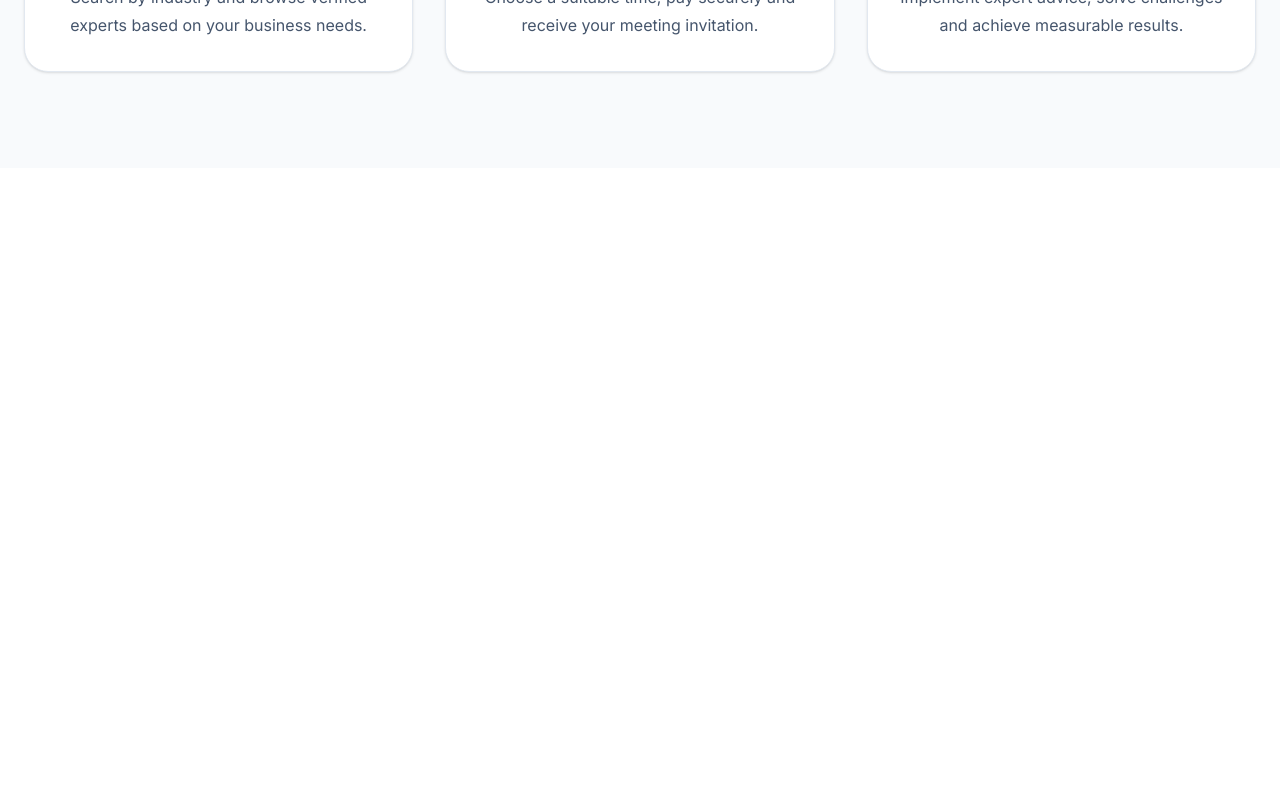
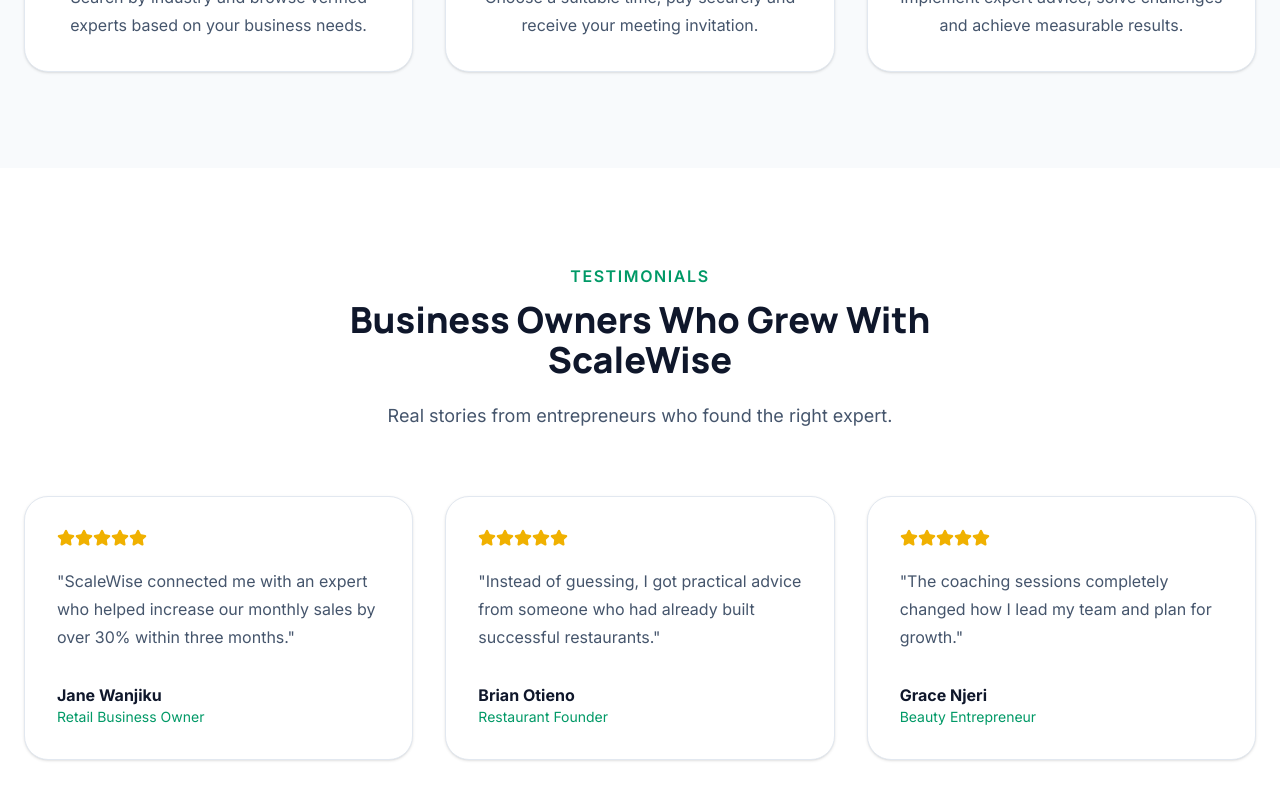
Before and after one commit to Grace4549/scalewise-v1, a React (Vite) app: page / in a window 1280 px wide. Shown: the part 4467-5267 px from the top of the page. Before the commit the page ends 4635 px from the top, so only its background shows below. Built offline with nearby package versions, Linux system fonts and the light colour scheme.

Commit message:
Add testimonials section

```diff
--- a/src/Components/Testimonials.jsx
+++ b/src/Components/Testimonials.jsx
@@ -0,0 +1,70 @@
+import { Star } from "lucide-react";
+import Container from "./ui/Container";
+import SectionTitle from "./ui/SectionTitle";
+import Card from "./ui/Card";
+
+const testimonials = [
+  {
+    name: "Jane Wanjiku",
+    company: "Retail Business Owner",
+    review:
+      "ScaleWise connected me with an expert who helped increase our monthly sales by over 30% within three months.",
+  },
+  {
+    name: "Brian Otieno",
+    company: "Restaurant Founder",
+    review:
+      "Instead of guessing, I got practical advice from someone who had already built successful restaurants.",
+  },
+  {
+    name: "Grace Njeri",
+    company: "Beauty Entrepreneur",
+    review:
+      "The coaching sessions completely changed how I lead my team and plan for growth.",
+  },
+];
+
+export default function Testimonials() {
+  return (
+    <section className="py-24">
+      <Container>
+        <SectionTitle
+          eyebrow="Testimonials"
+          title="Business Owners Who Grew With ScaleWise"
+          description="Real stories from entrepreneurs who found the right expert."
+        />
+
+        <div className="grid gap-8 md:grid-cols-3">
+          {testimonials.map((item) => (
+            <Card key={item.name}>
+              <div className="mb-5 flex">
+                {[...Array(5)].map((_, i) => (
+                  <Star
+                    key={i}
+                    size={18}
+                    fill="currentColor"
+                    className="text-yellow-500"
+                  />
+                ))}
+              </div>
+
+              <p className="leading-7 text-slate-600">
+                "{item.review}"
+              </p>
+
+              <div className="mt-8">
+                <h4 className="font-bold text-slate-900">
+                  {item.name}
+                </h4>
+
+                <p className="text-sm text-emerald-600">
+                  {item.company}
+                </p>
+              </div>
+            </Card>
+          ))}
+        </div>
+      </Container>
+    </section>
+  );
+}
--- a/src/Pages/Home.jsx
+++ b/src/Pages/Home.jsx
@@ -5,6 +5,7 @@
 import Industries from "../components/Industries";
 import FeaturedExperts from "../components/FeaturedExperts";
 import HowItWorks from "../components/HowItWorks";
+import Testimonials from "../components/Testimonials";
 
 function Home() {
   return (
@@ -16,6 +17,7 @@
       <Industries />
       <FeaturedExperts />
       <HowItWorks />
+      <Testimonials />
     </>
   );
 }
```
